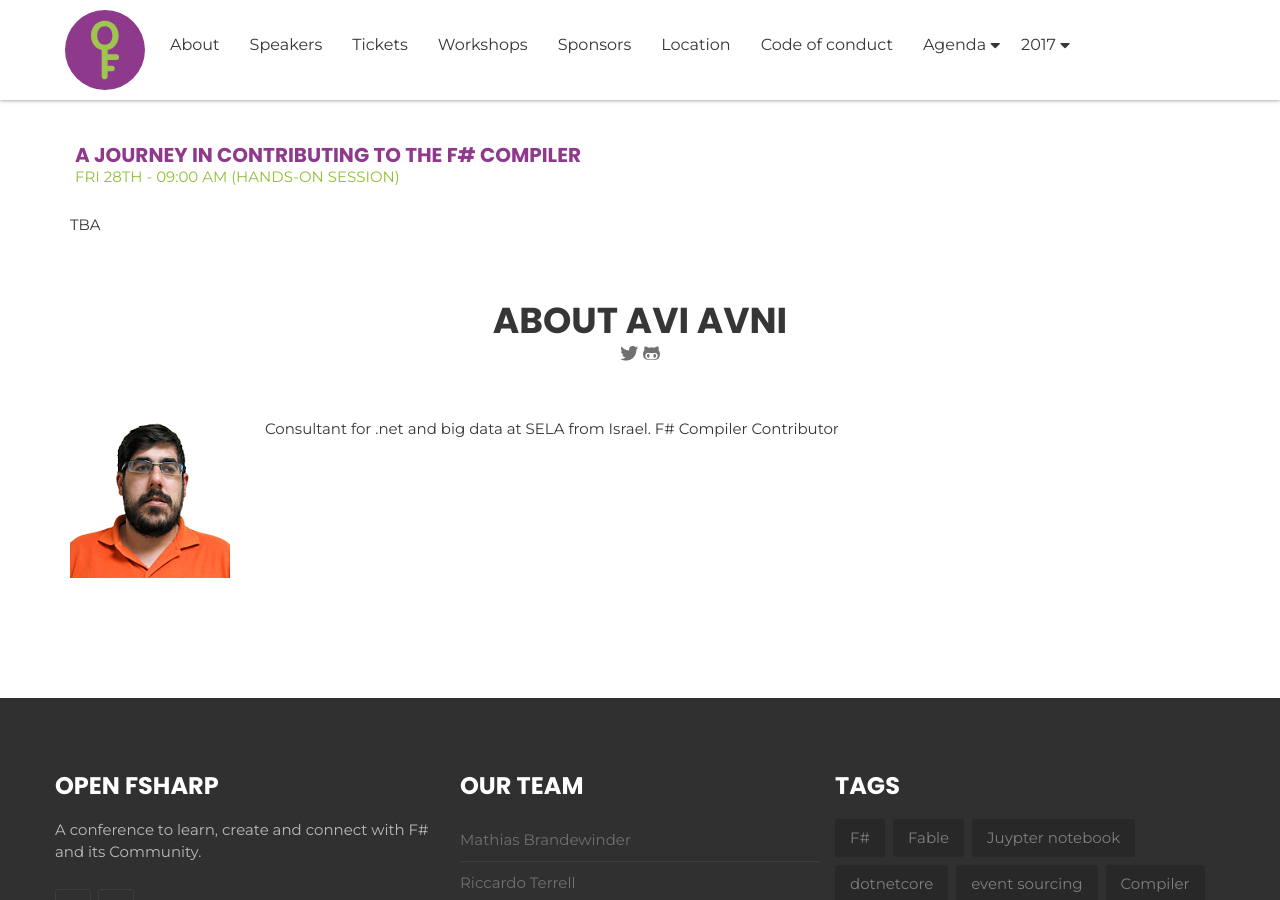
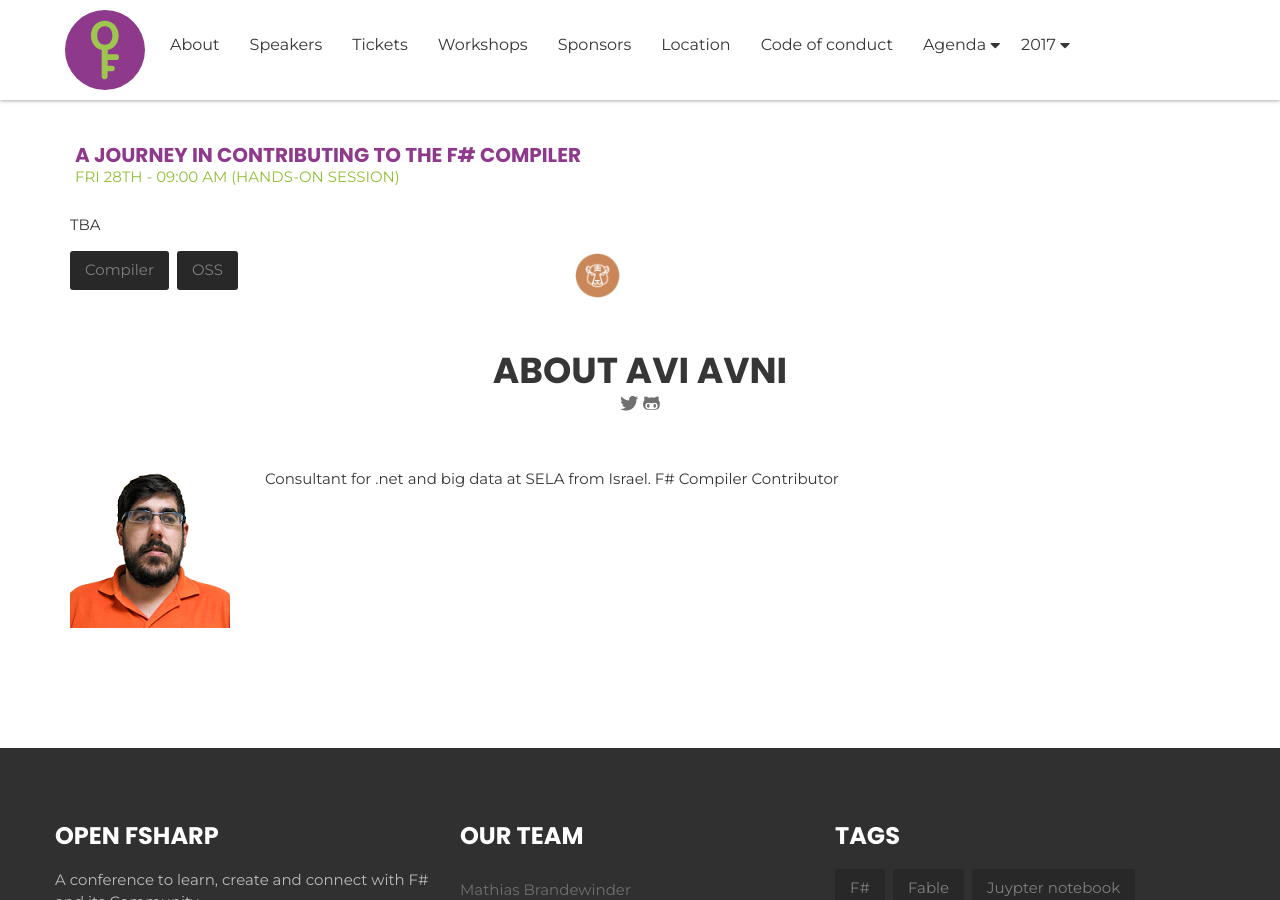
Before and after one commit to open-fsharp/open-fsharp.github.io, a Jekyll site: the page built from speakers/avi-avni.md, in a window 1280 px wide and 900 px high, scrolled down 313 px. Built offline with Jekyll 4.4.1, drawn with Linux system fonts in a browser that asks for light colours; nearby versions of some CDN libraries; comment, search, counter and statistics services are not loaded.

Commit message:
add tags for avi avni

```diff
--- a/speakers/avi-avni.md
+++ b/speakers/avi-avni.md
@@ -15,6 +15,17 @@
                 <p>
                     TBA
                 </p>
+            </div>
+            <div>
+                <div class="speaker-tag">
+                    <ul class="tag">
+                        <li><a href="#">Compiler</a></li>
+                        <li><a href="#">OSS</a></li>
+                    </ul>
+                </div>
+                <div class="talk-level">
+                    <img src="{{ site.baseurl }}public/assets/animals/tiger.png" alt="This talk is Tiger level" />
+                </div>
             </div>
         </div>
     </div>
```
